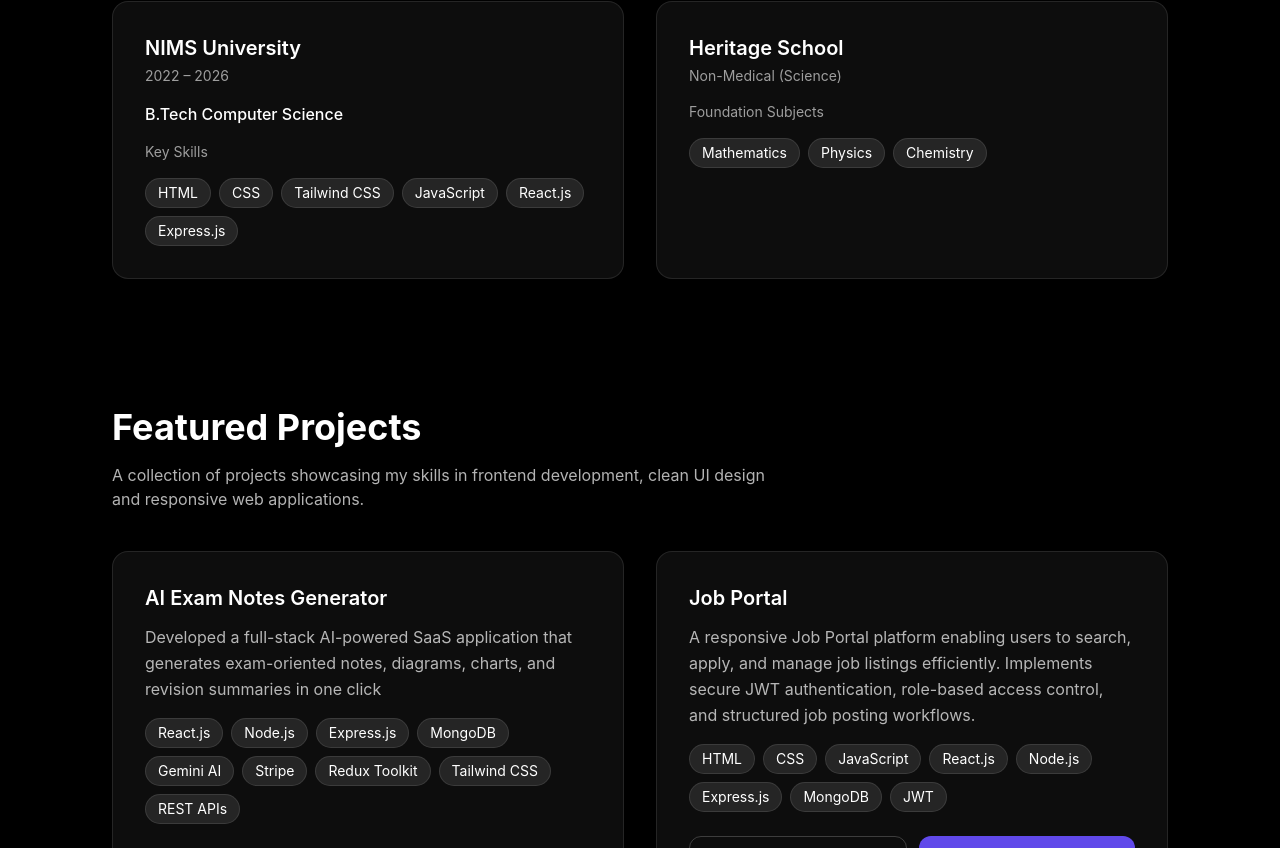
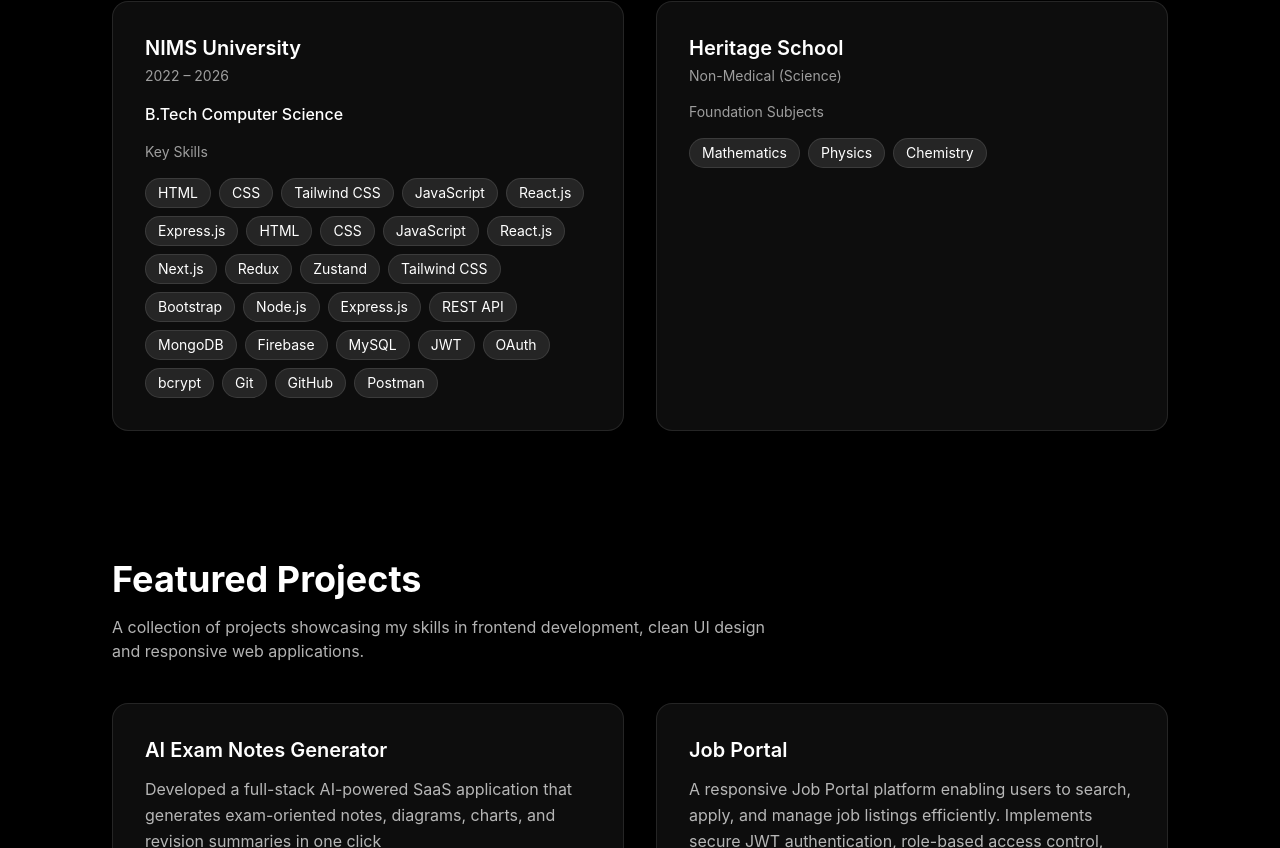
Before and after one commit to Ak-Anuj/ANUJ-REACT-PORTFOLIO, a React (Vite) app: page / in a window 1280 px wide. Shown: the part 1012-1860 px from the top of the page. Built offline with nearby package versions, Linux system fonts and the light colour scheme.

Commit message:
Update Education.jsx

```diff
--- a/src/components/Education.jsx
+++ b/src/components/Education.jsx
@@ -43,6 +43,39 @@ export default function Education() {
                 "JavaScript",
                 "React.js",
                 "Express.js",
+                "HTML",
+                "CSS",
+                "JavaScript",
+                "React.js",
+                "Next.js",
+                "Redux",
+                "Zustand",
+                "Tailwind CSS",
+                "Bootstrap",
+
+               // Backend
+               "Node.js",
+               "Express.js",
+               "REST API",
+
+
+               // Database (MERN + more)
+               "MongoDB",
+               "Firebase",
+               "MySQL",
+
+               // Authentication & Security
+               "JWT",
+               "OAuth",
+               "bcrypt",
+
+               // Dev Tools & Utilities
+              "Git",
+              "GitHub",
+              "Postman",
+
+
+
               ].map((s) => (
                 <span
                   key={s}
```
